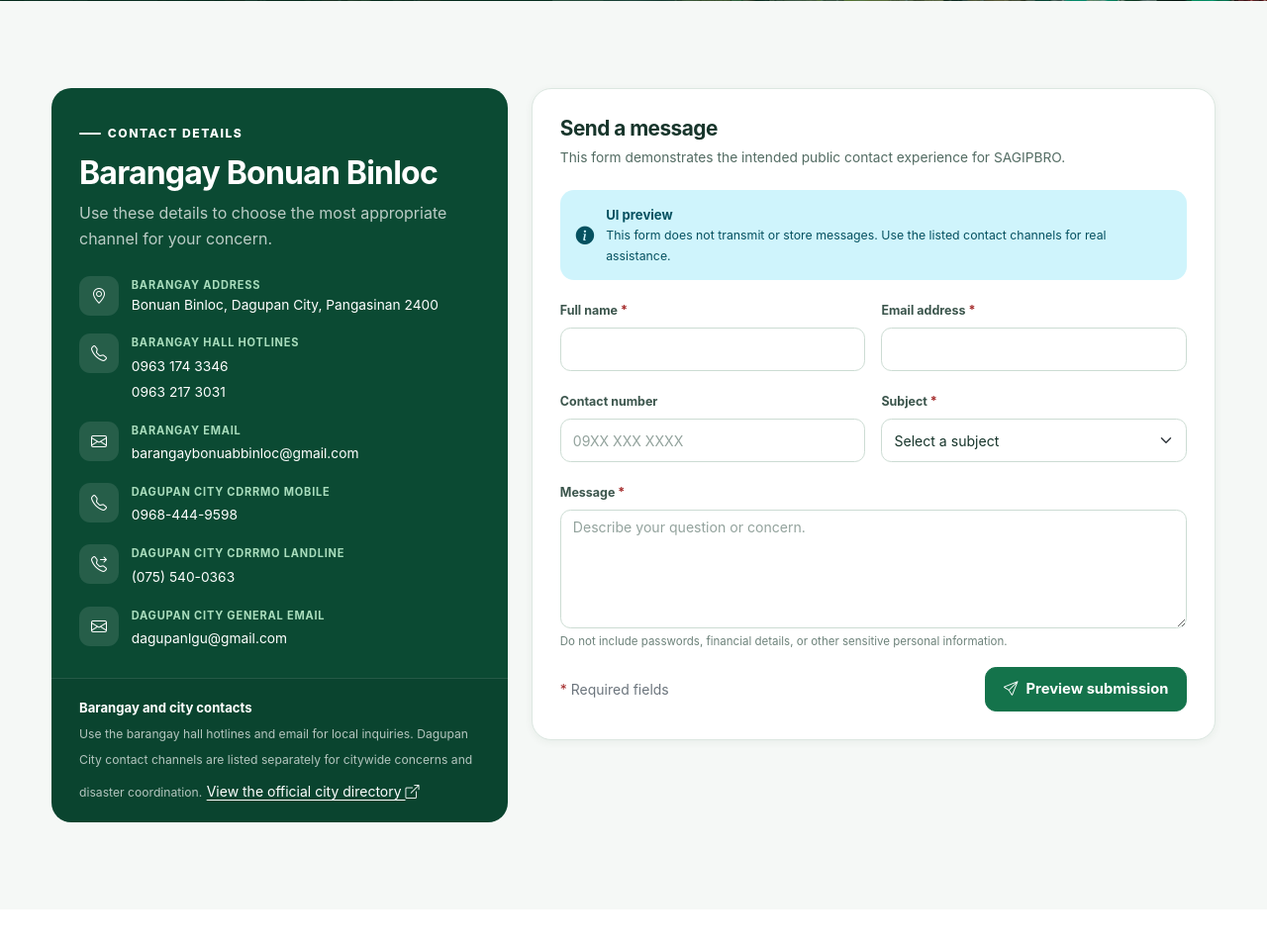
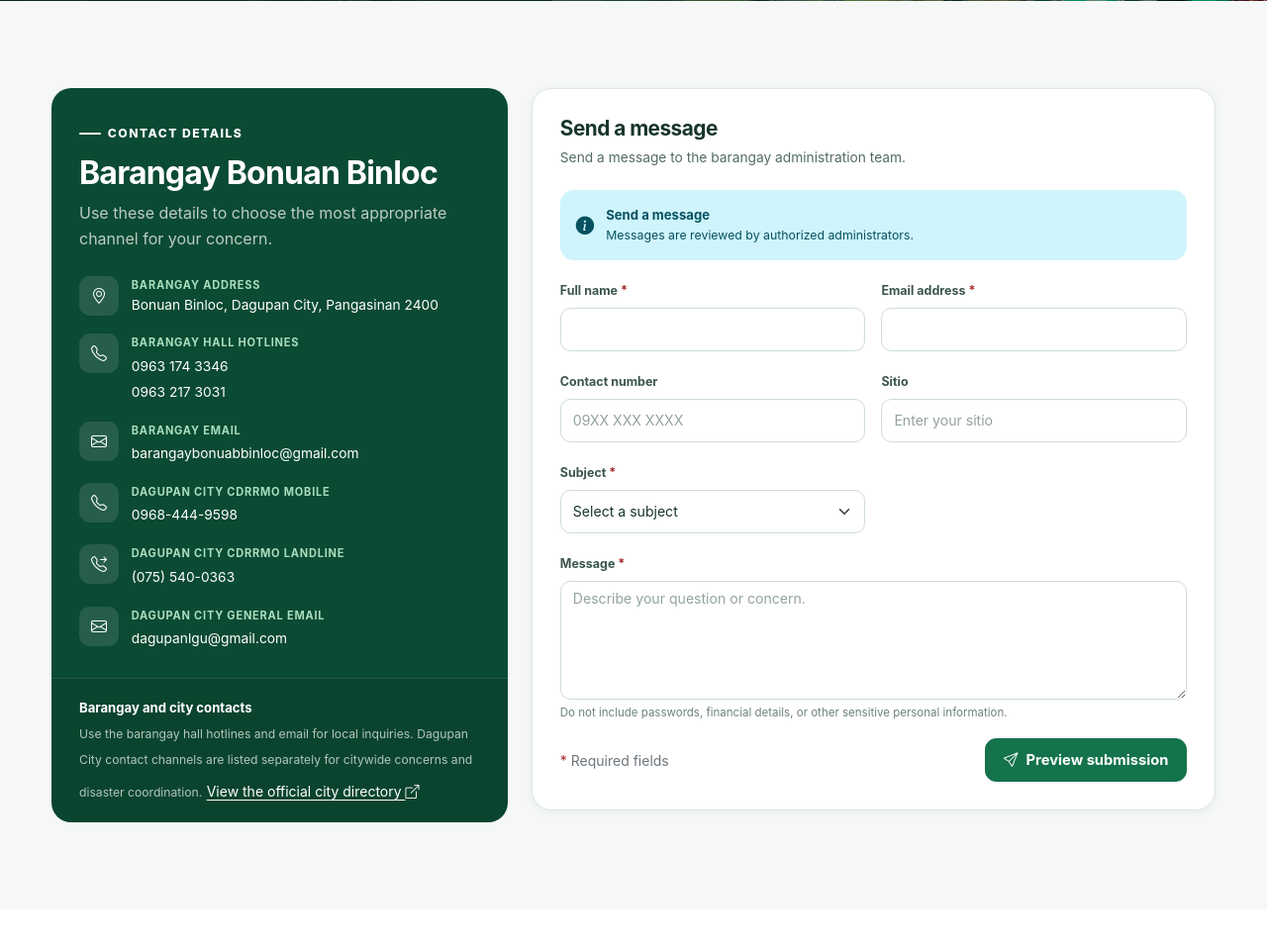
Before and after one commit to chpeceraldeup-rgb/SAGIPBRO-NEW, a PHP site: page /./contact.php in a window 1280 px wide. Shown: the part 686-1645 px from the top of the page at 99% size. Run offline with PHP 8.4, Linux system fonts and the light colour scheme.

Commit message:
Latest SAGIPBRO changes

```diff
--- a/config/connection.php
+++ b/config/connection.php
@@ -14,7 +14,7 @@ function sagipbroDatabase(): PDO
     };
     $host = $setting('SAGIPBRO_DB_HOST', '127.0.0.1');
     $port = $setting('SAGIPBRO_DB_PORT', '3306');
-    $database = $setting('SAGIPBRO_DB_NAME', 'sagipbro');
+    $database = $setting('SAGIPBRO_DB_NAME', 'sagipbro_db');
     if (!ctype_digit($port) || !preg_match('/\A[a-zA-Z0-9_]+\z/', $database) || strpbrk($host, ";\r\n") !== false) {
         throw new RuntimeException('Invalid database configuration.');
     }
--- a/contact.php
+++ b/contact.php
@@ -3,6 +3,29 @@ $pageTitle = 'Contact';
 $pageDescription = 'Find Barangay Bonuan Binloc hall hotlines, email, and Dagupan City emergency coordination details, and preview the SAGIPBRO contact form.';
 $activePage = 'contact';
 $basePath = '';
+$contactMessageSent = false;
+$contactMessageError = '';
+
+if ($_SERVER['REQUEST_METHOD'] === 'POST') {
+    require_once __DIR__ . '/config/connection.php';
+    try {
+        $name = trim((string) ($_POST['name'] ?? ''));
+        $email = trim((string) ($_POST['email'] ?? ''));
+        $phone = trim((string) ($_POST['phone'] ?? ''));
+        $sitio = trim((string) ($_POST['sitio'] ?? ''));
+        $subject = trim((string) ($_POST['subject'] ?? ''));
+        $message = trim((string) ($_POST['message'] ?? ''));
+        if ($name === '' || !filter_var($email, FILTER_VALIDATE_EMAIL) || $subject === '' || $message === '') {
+            throw new InvalidArgumentException('Please complete all required fields.');
+        }
+        $stmt = sagipbroDatabase()->prepare('INSERT INTO contact_messages (name, email, phone, sitio, subject, message) VALUES (?, ?, ?, ?, ?, ?)');
+        $stmt->execute([$name, $email, $phone ?: null, $sitio ?: null, $subject, $message]);
+        $contactMessageSent = true;
+    } catch (Throwable $e) {
+        $contactMessageError = $e instanceof InvalidArgumentException ? $e->getMessage() : 'Message could not be sent. Please try again.';
+        error_log('Contact message failed (' . get_class($e) . ').');
+    }
+}
 
 include __DIR__ . '/includes/header.php';
 include __DIR__ . '/includes/navbar.php';
@@ -85,17 +108,17 @@ include __DIR__ . '/includes/navbar.php';
 
                 <div class="form-card">
                     <h2>Send a message</h2>
-                    <p>This form demonstrates the intended public contact experience for SAGIPBRO.</p>
+                    <p>Send a message to the barangay administration team.</p>
 
-                    <div class="alert alert-info app-alert" id="contactFormNotice" role="note">
+                    <div class="alert <?= $contactMessageSent ? 'alert-success' : ($contactMessageError ? 'alert-danger' : 'alert-info') ?> app-alert" id="contactFormNotice" role="status">
                         <i class="bi bi-info-circle-fill" aria-hidden="true"></i>
                         <div>
-                            <strong>UI preview</strong>
-                            <span>This form does not transmit or store messages. Use the listed contact channels for real assistance.</span>
+                            <strong><?= $contactMessageSent ? 'Message sent' : ($contactMessageError ?: 'Send a message') ?></strong>
+                            <span><?= $contactMessageSent ? 'Your message was sent to the admin inbox.' : 'Messages are reviewed by authorized administrators.' ?></span>
                         </div>
                     </div>
 
-                    <form action="#" method="post" data-demo-form aria-describedby="contactFormNotice">
+                    <form action="contact.php" method="post" aria-describedby="contactFormNotice">
                         <div class="row g-3">
                             <div class="col-md-6">
                                 <label class="form-label" for="contactName">Full name <span class="required-mark" aria-hidden="true">*</span></label>
@@ -108,6 +131,10 @@ include __DIR__ . '/includes/navbar.php';
                             <div class="col-md-6">
                                 <label class="form-label" for="contactPhone">Contact number</label>
                                 <input class="form-control" id="contactPhone" name="phone" type="tel" autocomplete="tel" maxlength="30" inputmode="tel" placeholder="09XX XXX XXXX">
+                            </div>
+                            <div class="col-md-6">
+                                <label class="form-label" for="contactSitio">Sitio</label>
+                                <input class="form-control" id="contactSitio" name="sitio" type="text" maxlength="100" placeholder="Enter your sitio">
                             </div>
                             <div class="col-md-6">
                                 <label class="form-label" for="contactSubject">Subject <span class="required-mark" aria-hidden="true">*</span></label>
--- a/pages/evacuation/index.php
+++ b/pages/evacuation/index.php
@@ -66,8 +66,6 @@ include '../../includes/header.php';
                     <select class="form-select" id="centerArea" data-filter-select="#centersTable" data-filter-field="area">
                         <option value="">All areas</option>
                         <option>Bonuan Binloc</option>
-                        <option>Bonuan Boquig</option>
-                        <option>Bonuan Gueset</option>
                     </select>
                 </div>
                 <span class="filter-results" aria-live="polite" data-filter-results><?= count($centers) ?> registered centers</span>
```
